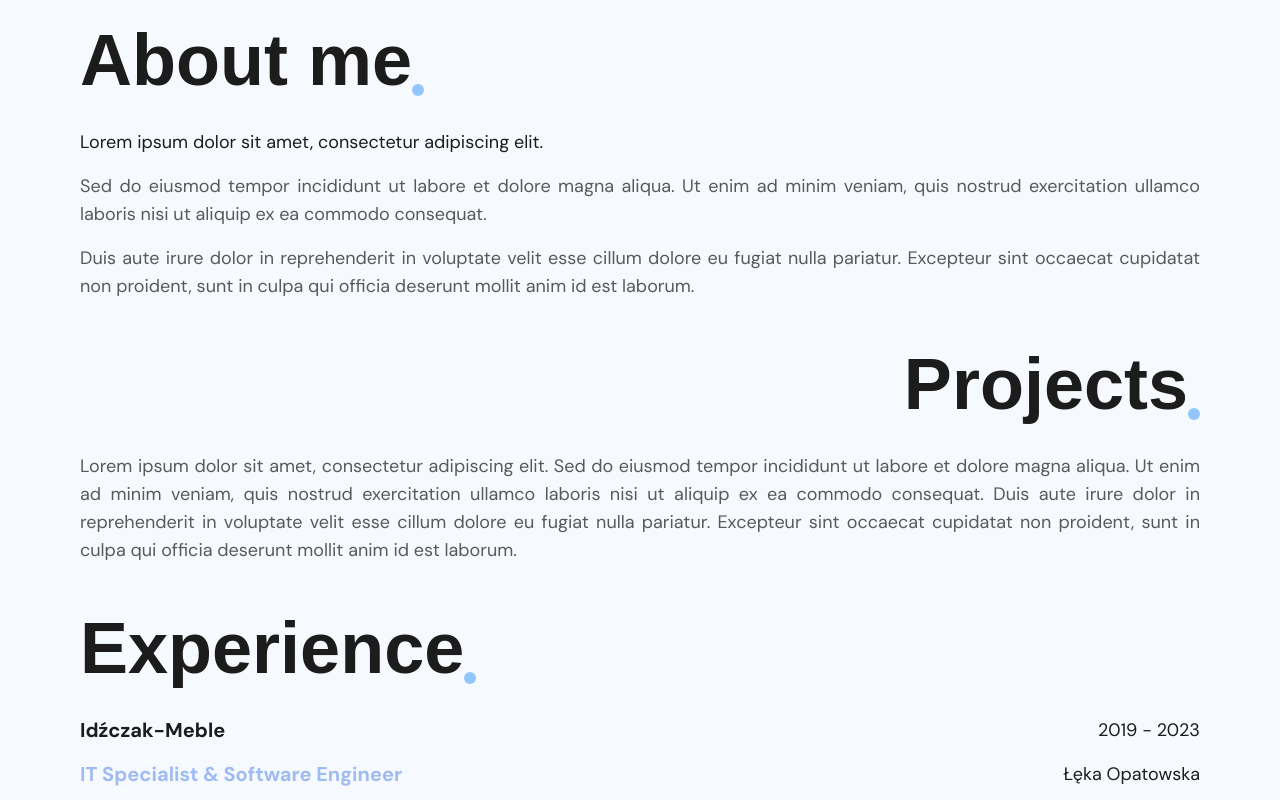
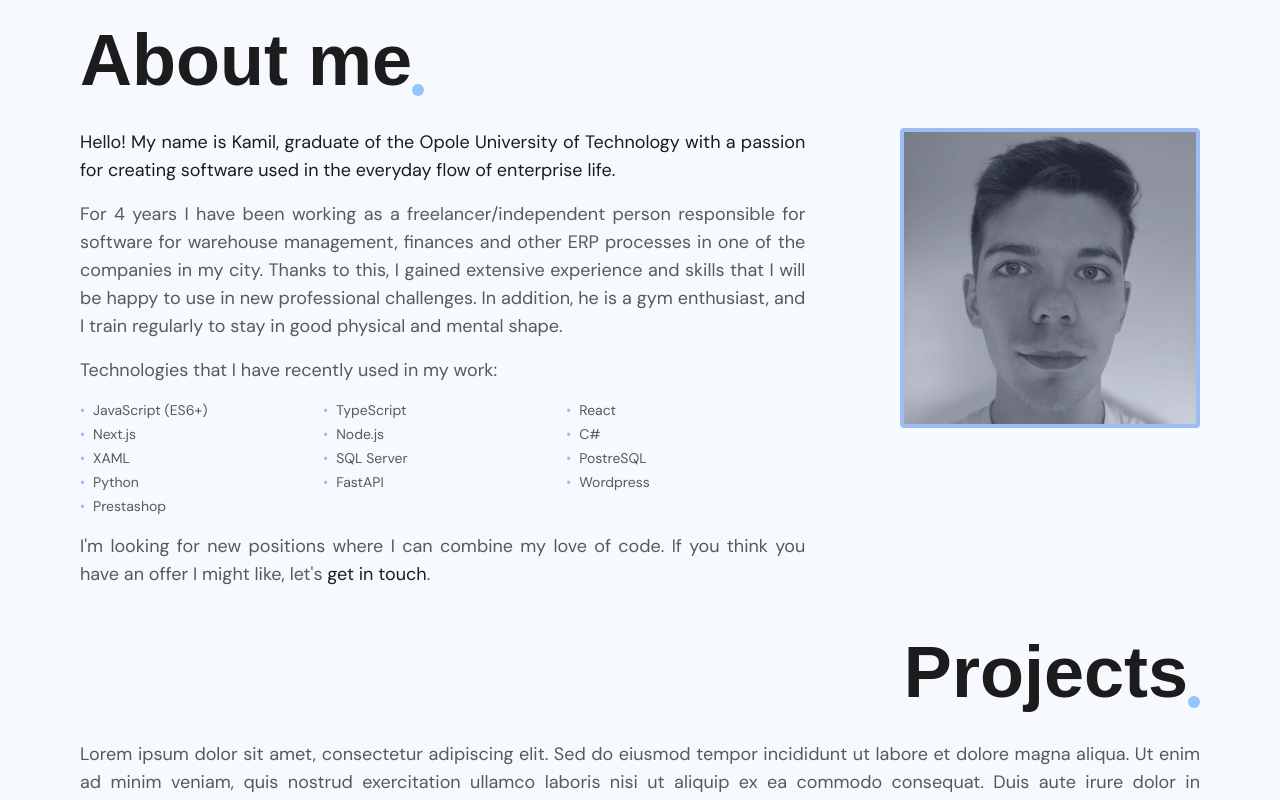
Before and after one commit to kamilhojka/portfolio, a Next.js app: page / in a window 1280 px wide. Shown: the part 380-1180 px from the top of the page. Built offline with nearby package versions, Linux system fonts and the light colour scheme; a web font is replaced by a local one.

Commit message:
Update 'About me' section

```diff
--- a/components/common/contact-me.tsx
+++ b/components/common/contact-me.tsx
@@ -14,7 +14,7 @@ const ImageProperties = {
 
 export function ContactMe() {
   return (
-    <div className="flex flex-col mt-24 gap-8">
+    <section id="contact-me" className="flex flex-col mt-24 gap-8">
       <h4 className="text-lg font-medium text-center text-muted-foreground">
         If you have questions? Or maybe you want to cooperate?
       </h4>
@@ -48,6 +48,6 @@ export function ContactMe() {
           )}
         />
       </Link>
-    </div>
+    </section>
   );
 }
--- a/components/common/icon.tsx
+++ b/components/common/icon.tsx
@@ -1,10 +1,11 @@
 import { cloneElement } from "react";
-import { FaGithub, FaLinkedin, FaXTwitter } from "react-icons/fa6";
+import { FaGithub, FaLinkedin, FaXTwitter, FaEnvelope } from "react-icons/fa6";
 
 const iconMap: Record<string, JSX.Element> = {
   GitHub: <FaGithub />,
   LinkedIn: <FaLinkedin />,
   Twitter: <FaXTwitter />,
+  Mail: <FaEnvelope />,
 };
 
 interface IconProps {
--- a/components/sections/about.tsx
+++ b/components/sections/about.tsx
@@ -1,24 +1,69 @@
+import Image from "next/image";
+import Link from "next/link";
+
+import { cn } from "@/lib/utils";
 import { SectionHeading } from "@/components/common/section-heading";
+import { SKILLS } from "@/constants/skills";
 
 export function About() {
   return (
     <SectionHeading title="About me" id="about">
-      <div className="flex flex-col lg:flex-row gap-8">
+      <div className="grid grid-cols-1 lg:grid-cols-[4fr_2fr] gap-8 ">
         <div className="flex flex-col text-lg text-justify gap-4 justify-center">
           <h3 className="text-lg">
-            Lorem ipsum dolor sit amet, consectetur adipiscing elit.
+            Hello! My name is Kamil, graduate of the Opole University of
+            Technology with a passion for creating software used in the everyday
+            flow of enterprise life.
           </h3>
           <p className="text-muted-foreground">
-            Sed do eiusmod tempor incididunt ut labore et dolore magna aliqua.
-            Ut enim ad minim veniam, quis nostrud exercitation ullamco laboris
-            nisi ut aliquip ex ea commodo consequat.
+            For 4 years I have been working as a freelancer/independent person
+            responsible for software for warehouse management, finances and
+            other ERP processes in one of the companies in my city. Thanks to
+            this, I gained extensive experience and skills that I will be happy
+            to use in new professional challenges. In addition, he is a gym
+            enthusiast, and I train regularly to stay in good physical and
+            mental shape.
           </p>
           <p className="text-muted-foreground">
-            Duis aute irure dolor in reprehenderit in voluptate velit esse
-            cillum dolore eu fugiat nulla pariatur. Excepteur sint occaecat
-            cupidatat non proident, sunt in culpa qui officia deserunt mollit
-            anim id est laborum.
+            Technologies that I have recently used in my work:
           </p>
+          <ul className="grid grid-cols-2 lg:grid-cols-3 gap-1 overflow-hidden list-none">
+            {SKILLS.map((skill, id) => (
+              <li
+                key={id}
+                className={cn(
+                  "text-muted-foreground text-sm",
+                  "before:content-['•'] before:mr-2 before:text-primary before:leading-3"
+                )}
+              >
+                {skill.name}
+              </li>
+            ))}
+          </ul>
+          <p className="text-muted-foreground">
+            I'm looking for new positions where I can combine my love of code.
+            If you think you have an offer I might like, let's{" "}
+            <Link
+              href="/contact"
+              className="text-foreground bg-left-bottom bg-gradient-to-r from-primary to-primary bg-[length:0%_2px] bg-no-repeat hover:bg-[length:100%_2px] duration-500 ease-in-out"
+            >
+              get in touch
+            </Link>
+            .
+          </p>
+        </div>
+        <div className="flex justify-center lg:justify-end items-start">
+          <picture className="w-[300px] h-[300px] rounded border-primary border-4 bg-primary">
+            <Image
+              src="/assets/images/profile-picture.jpg"
+              alt="Profile photo"
+              width={300}
+              height={300}
+              className="opacity-80 grayscale transition-all duration-800 ease-in-out hover:opacity-100 hover:grayscale-0"
+              objectFit="contain"
+              objectPosition="right"
+            />
+          </picture>
         </div>
       </div>
     </SectionHeading>
--- a/components/sections/experience.tsx
+++ b/components/sections/experience.tsx
@@ -3,7 +3,7 @@ import { Badge } from "@/components/ui/badge";
 
 export function Experience() {
   return (
-    <SectionHeading title="Experience" id="Experience">
+    <SectionHeading title="Experience" id="experience">
       <div className="flex flex-wrap flex-col gap-4">
         <div className="flex justify-between">
           <h4 className="text-xl font-bold">Idźczak-Meble</h4>
--- /dev/null
+++ b/constants/skills.ts
@@ -0,0 +1,19 @@
+type Skill = {
+  name: string;
+};
+
+export const SKILLS: Skill[] = [
+  { name: "JavaScript (ES6+)" },
+  { name: "TypeScript" },
+  { name: "React" },
+  { name: "Next.js" },
+  { name: "Node.js" },
+  { name: "C#" },
+  { name: "XAML" },
+  { name: "SQL Server" },
+  { name: "PostreSQL" },
+  { name: "Python" },
+  { name: "FastAPI" },
+  { name: "Wordpress" },
+  { name: "Prestashop" },
+];
--- a/constants/socials.ts
+++ b/constants/socials.ts
@@ -16,4 +16,8 @@ export const SOCIALS: Social[] = [
     name: "Twitter",
     url: "https://twitter.com/kamilhojka/",
   },
+  {
+    name: "Mail",
+    url: "mailto:hello%40kamilhojka.com",
+  },
 ];
```
Also changed, not shown: public/assets/images/profile-picture.jpg (added).
